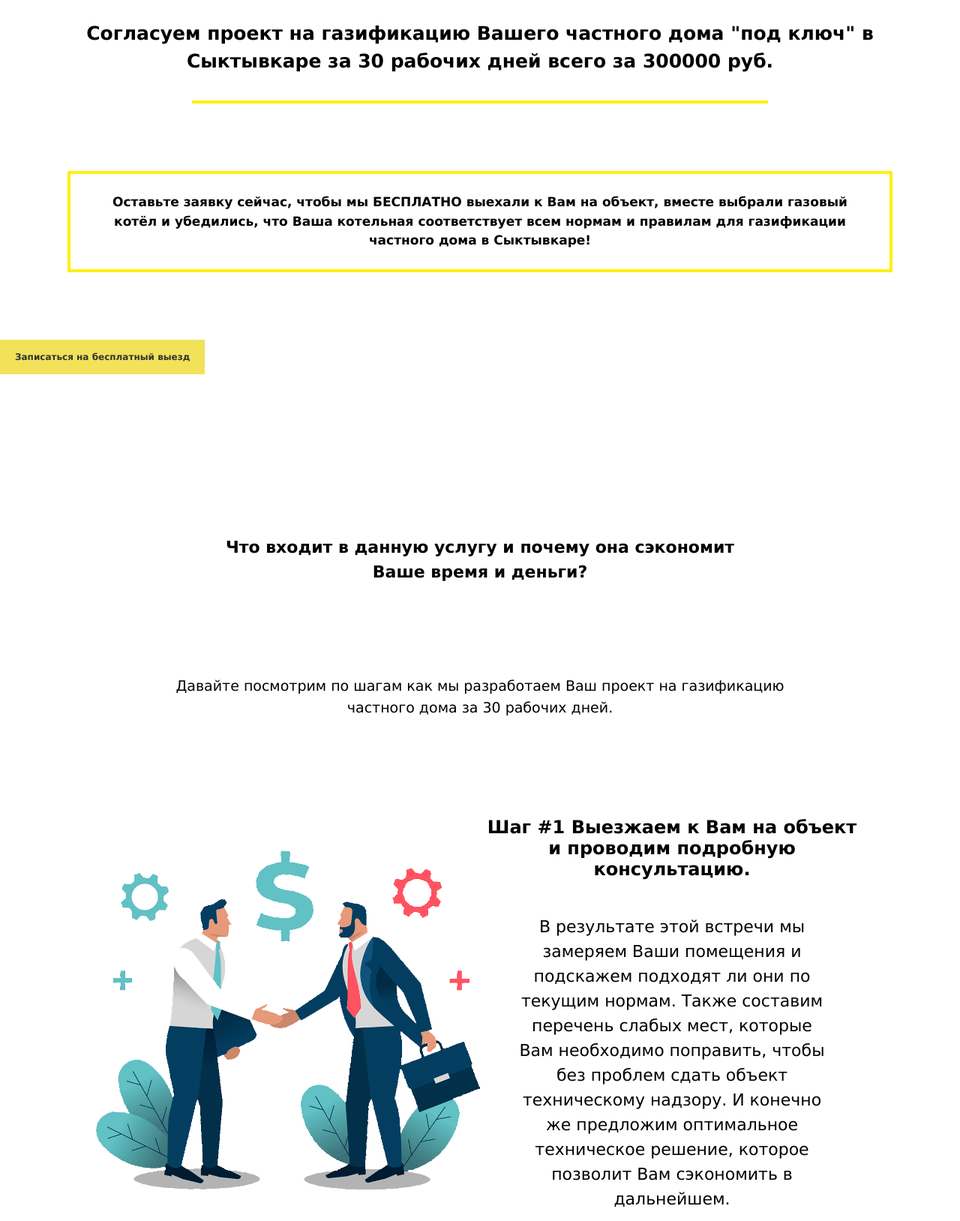
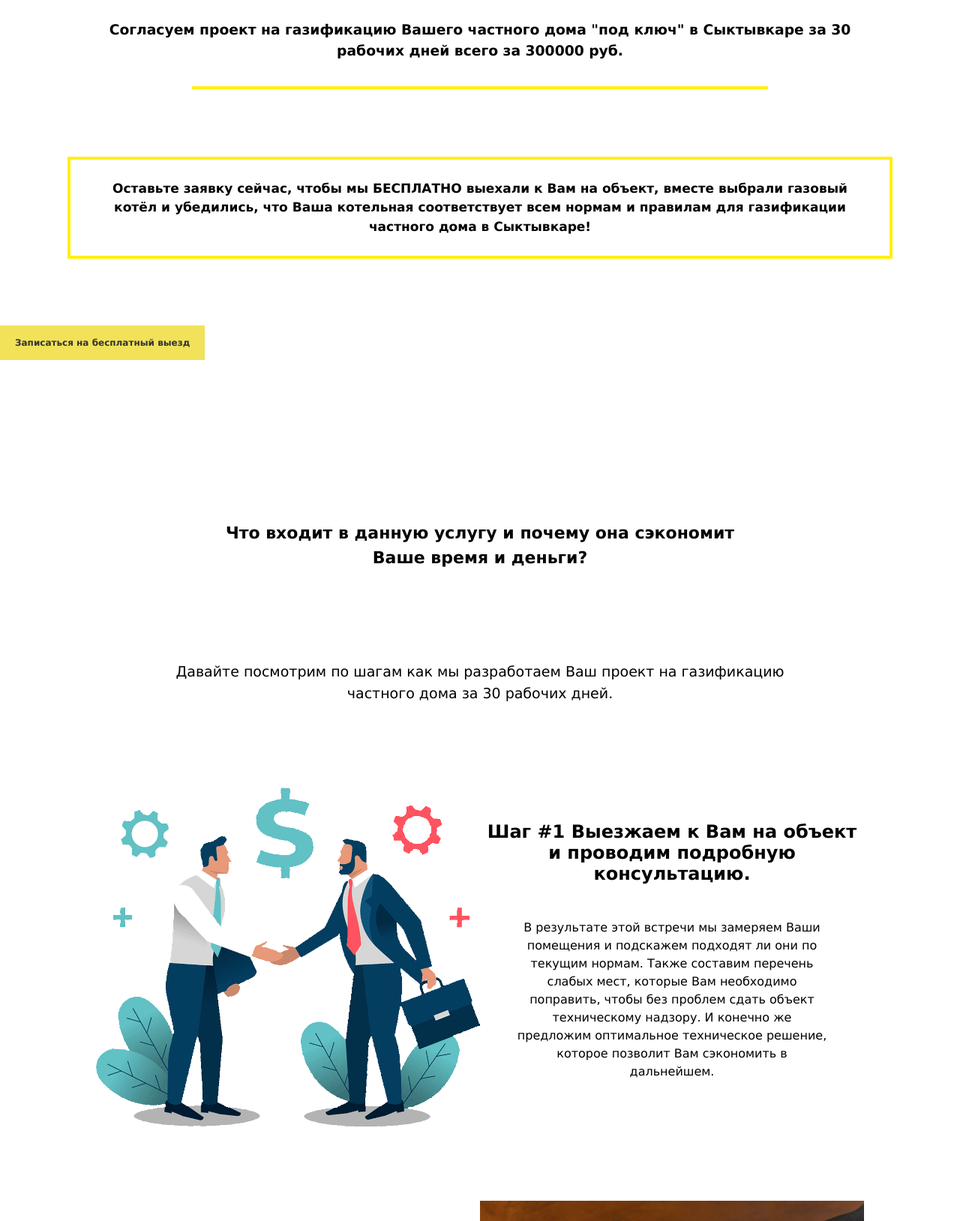
Before and after one commit to Prudexxx/SlavGazy, a plain HTML site: page index.html in a window 1280 px wide. Shown: the top 1628 px of the page at 75% size. Drawn offline with Linux system fonts and the light colour scheme.

Commit message:
Update gaz.css

```diff
--- a/gaz.css
+++ b/gaz.css
@@ -15,7 +15,7 @@ body {
 
 h3{
     margin: 0 7%;
-    font-size: 25px;
+
     padding: 2%;
     line-height: 150%;
 }
@@ -30,7 +30,7 @@ p{
     line-height: 150%;
     margin:  7% 7%;
     padding: 2%;
-    font-size: 22px;
+
 }
 }
 
```
